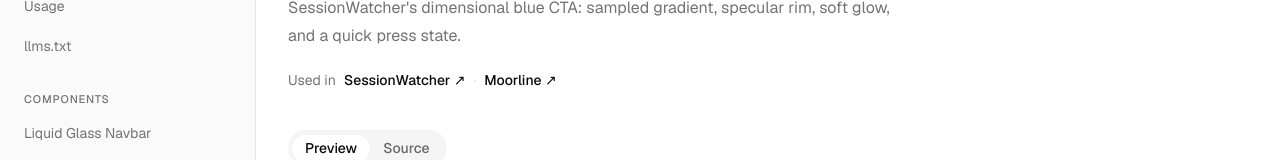
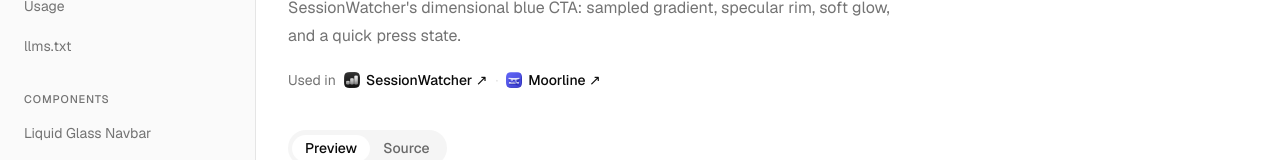
Before and after one commit to Soren-Starck/starck-ui, a Next.js app: page /components/blue-cta-button in a window 1280 px wide. Shown: the part 154-314 px from the top of the page. Built offline with nearby package versions, Linux system fonts and the light colour scheme; some icons are missing.

Commit message:
feat: add product icons to component provenance

```diff
--- a/app/components/[slug]/page.tsx
+++ b/app/components/[slug]/page.tsx
@@ -1,6 +1,7 @@
 import { readFile } from "node:fs/promises"
 import path from "node:path"
 import type { Metadata } from "next"
+import Image from "next/image"
 import { notFound } from "next/navigation"
 
 import { ComponentActions } from "@/components/component-actions"
@@ -77,9 +78,18 @@
                     href={project.href}
                     target="_blank"
                     rel="noreferrer"
-                    className="font-medium underline-offset-4 hover:underline"
+                    className="inline-flex items-center gap-1.5 font-medium underline-offset-4 hover:underline"
                   >
-                    {project.name} ↗
+                    {project.iconSrc ? (
+                      <Image
+                        src={project.iconSrc}
+                        alt=""
+                        width={16}
+                        height={16}
+                        className="size-4 rounded-[4px]"
+                      />
+                    ) : null}
+                    <span>{project.name} ↗</span>
                   </a>
                 </span>
               ))}
--- a/lib/component-provenance.generated.ts
+++ b/lib/component-provenance.generated.ts
@@ -3,6 +3,7 @@
 type ComponentProvenance = {
   name: string
   href: string
+  iconSrc?: string
   evidence: string
 }
 
@@ -11,11 +12,13 @@
     {
       "name": "SessionWatcher",
       "href": "https://sessionwatcher.com",
+      "iconSrc": "/products/sessionwatcher.png",
       "evidence": "session-watcher-website/components/HomeHeader.tsx"
     },
     {
       "name": "Moorline",
       "href": "https://moorline.app",
+      "iconSrc": "/products/moorline.png",
       "evidence": "moorline-website/src/components/marketing/MoorlineHeader.tsx"
     }
   ],
@@ -23,11 +26,13 @@
     {
       "name": "SessionWatcher",
       "href": "https://sessionwatcher.com",
+      "iconSrc": "/products/sessionwatcher.png",
       "evidence": "session-watcher-website/components/HomeHeader.tsx"
     },
     {
       "name": "Moorline",
       "href": "https://moorline.app",
+      "iconSrc": "/products/moorline.png",
       "evidence": "moorline-website/src/components/marketing/MoorlineHeader.tsx"
     }
   ]
--- a/scripts/official-projects.mjs
+++ b/scripts/official-projects.mjs
@@ -3,12 +3,14 @@
     id: "sessionwatcher",
     name: "SessionWatcher",
     url: "https://sessionwatcher.com",
+    iconSrc: "/products/sessionwatcher.png",
     directories: ["session-watcher-website"],
   },
   {
     id: "moorline",
     name: "Moorline",
     url: "https://moorline.app",
+    iconSrc: "/products/moorline.png",
     directories: ["moorline-website"],
   },
   {
--- a/scripts/update-component-provenance.mjs
+++ b/scripts/update-component-provenance.mjs
@@ -129,6 +129,7 @@
     results[slug].push({
       name: project.name,
       href: project.url,
+      iconSrc: project.iconSrc,
       evidence: `${path.basename(projectDirectory)}/${matches[slug]}`,
     })
   }
@@ -142,7 +143,7 @@
 }
 
 const generated = `// Generated by scripts/update-component-provenance.mjs. Do not edit by hand.\n\n` +
-  `type ComponentProvenance = {\n  name: string\n  href: string\n  evidence: string\n}\n\n` +
+  `type ComponentProvenance = {\n  name: string\n  href: string\n  iconSrc?: string\n  evidence: string\n}\n\n` +
   `const componentProvenance = ${JSON.stringify(results, null, 2)} as const satisfies Record<string, readonly ComponentProvenance[]>\n\n` +
   `function getComponentProvenance(slug: string): readonly ComponentProvenance[] {\n` +
   `  return componentProvenance[slug as keyof typeof componentProvenance] ?? []\n` +
```
Also changed, not shown: public/products/moorline.png (added), public/products/sessionwatcher.png (added).
